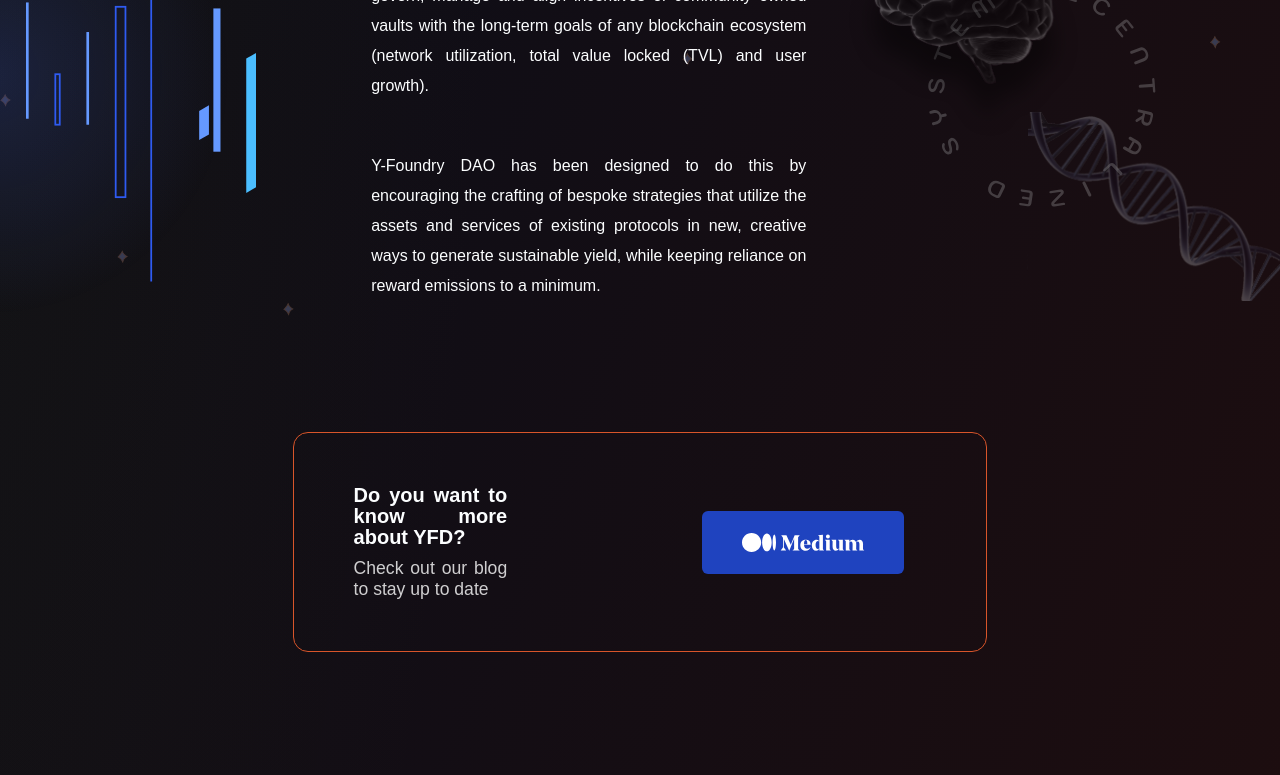
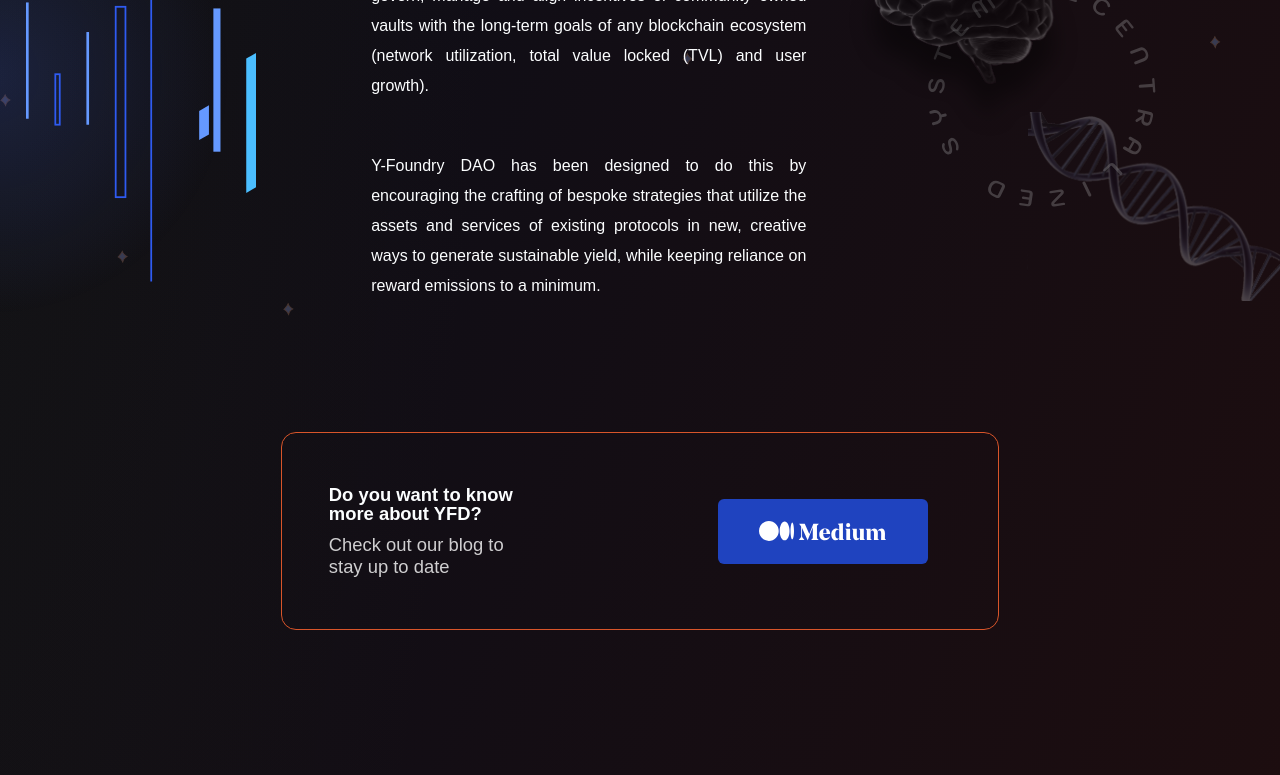
Before and after one commit to Y-Foundry-Dao/yfoundry-frontend, a React (Create React App) app in the folder landing-page/: page / in a window 1280 px wide. Shown: the part 1215-1990 px from the top of the page. Built offline with nearby package versions, Linux system fonts and the light colour scheme; a web font is replaced by a local one.

Commit message:
Change blog to text-align left to fix spacing issues

```diff
--- a/landing-page/src/components/sections/blog/Blog.tsx
+++ b/landing-page/src/components/sections/blog/Blog.tsx
@@ -38,7 +38,7 @@ const Section = styled.section`
     margin-top: 4%;
   }
   @media(min-width: 1024px){
-    width: 50%;
+    width: 52%;
     padding: 4% 2%;
   }
 `
@@ -47,48 +47,63 @@ const Div = styled.div`
   display: flex;
   flex-direction: column;
   gap: 10px;
-  width: 50%;
-  text-align: justify;
+  width: 44%;
+  text-align: left;
 
-  @media(min-width: 425px){
-    width: 43%;
+  @media(min-width: 375px){
+    width: 42%;
   }
-  @media(min-width: 600px){
+  @media(min-width: 475px){
+    width: 40%;
+  }
+  @media(min-width: 520px){
     width: 38%;
+  }
+  @media(min-width: 580px){
+    width: 36%;
   }
   @media(min-width: 756px){
     width: 32%;
   }
-  @media(min-width: 1024px){
-    width: 24%;
-  }
 `
 
 const Header = styled.h3`
-  font-size: 1rem;
+  font-size: .8rem;
   line-height: 106%;
   margin: 0;
   font-weight: 600;
 
+  @media(min-width: 375px){
+    font-size: .9rem;
+  }
   @media(min-width: 425px){
-    font-size: 1.1rem;
+    font-size: 1rem;
   }
   @media(min-width: 1024px){
+    font-size: 1.15rem;
+  }
+  @media(min-width: 1440px){
     font-size: 1.25rem;
   }
 `
 
 const P = styled.p`
-  font-size: .75rem;
+  font-size: .7rem;
   margin: 0;
-  text-align: justify;
+  text-align: left;
   color: ${props => `${props.theme.colors.gray}`};
 
+  @media(min-width: 375px){
+    font-size: .8rem;
+  }
   @media(min-width: 425px){
     font-size: .9rem;
   }
   @media(min-width: 1024px){
-    font-size: 1.1rem;
+    font-size: 1.05rem;
+  }
+  @media(min-width: 1024px){
+    font-size: 1.15rem;
   }
 `
 
```
